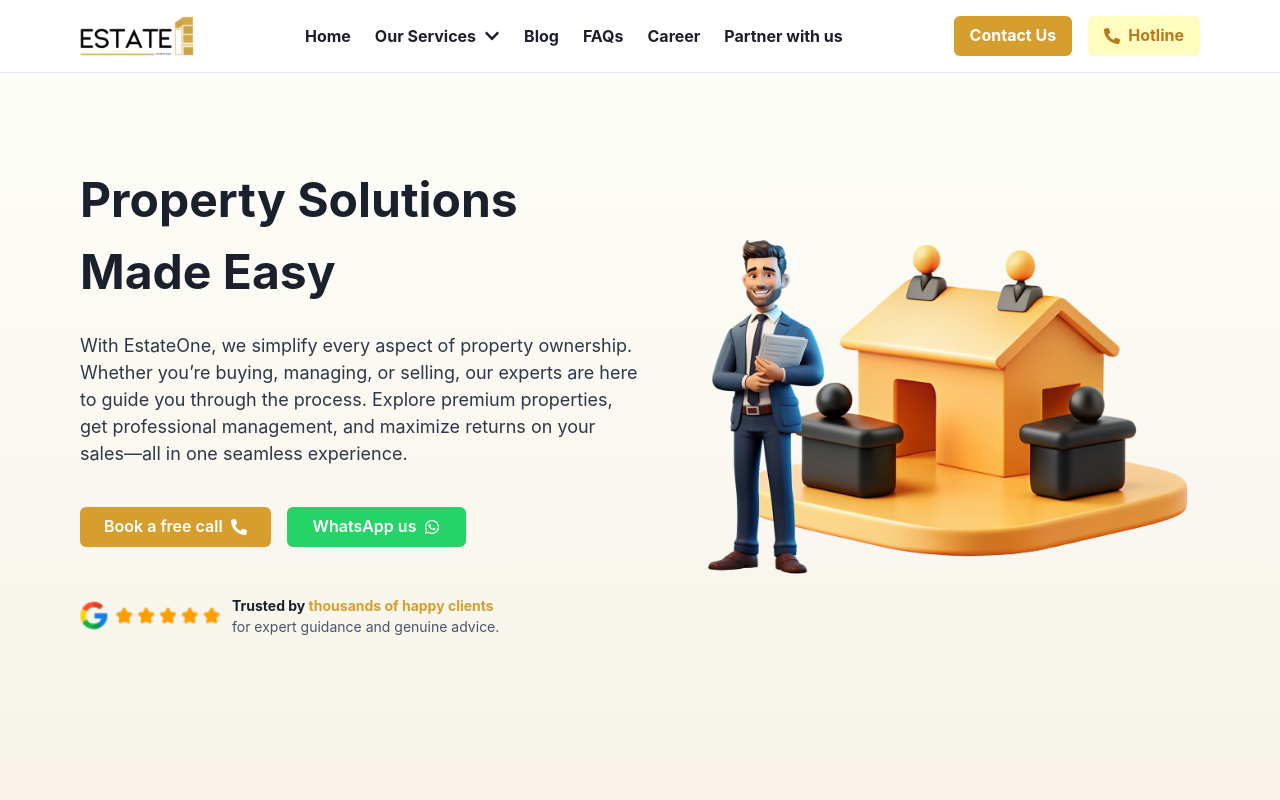
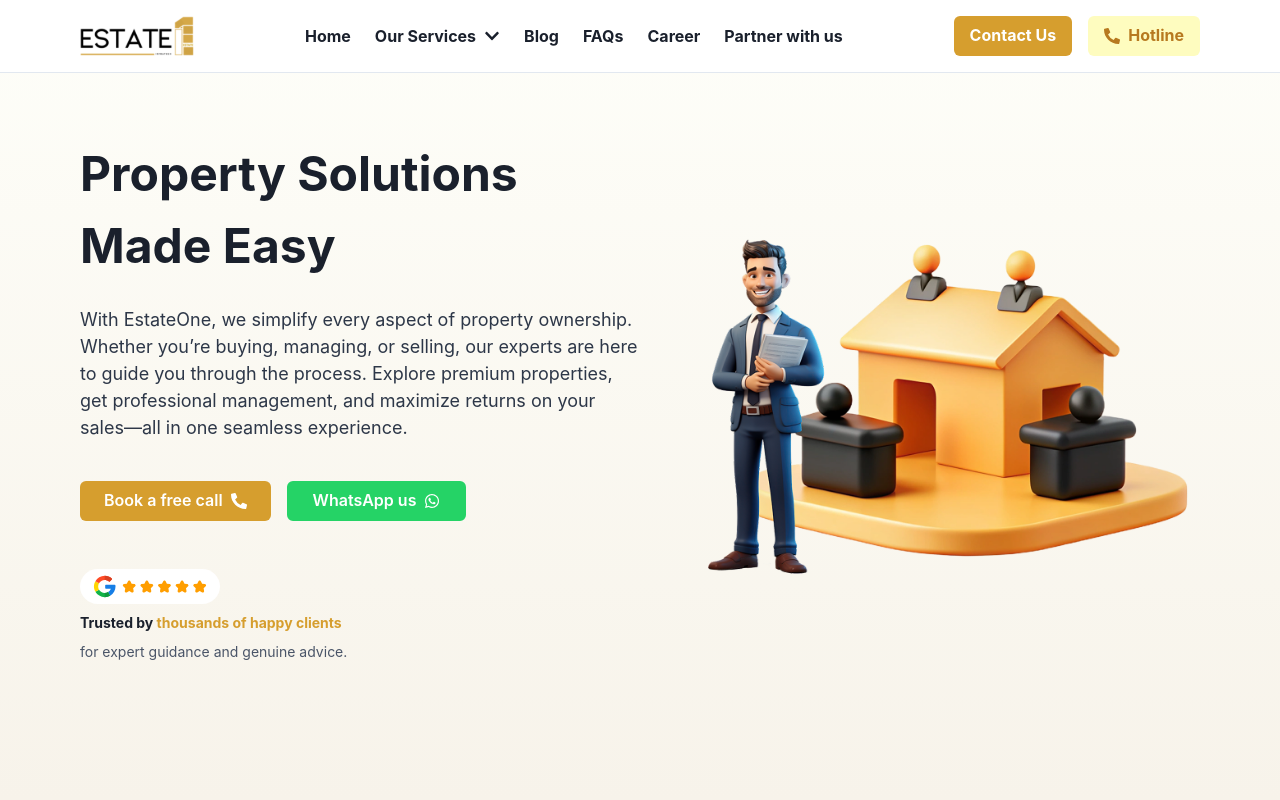
Before and after one commit to Ahsan-26/estate-frontend, a React (Create React App) app: page / in a window 1280 px wide. Shown: the top 800 px of the page. Built offline with nearby package versions, Linux system fonts and the light colour scheme.

Commit message:
Google-revies fixed

```diff
--- a/src/components/Home/HeroSection.js
+++ b/src/components/Home/HeroSection.js
@@ -1,5 +1,5 @@
 import React from "react";
-import { Box, Text, Image, VStack, HStack, Flex, Stack } from "@chakra-ui/react";
+import { Box, Text, Image, VStack, Flex, Stack } from "@chakra-ui/react";
 import { Swiper, SwiperSlide } from "swiper/react";
 import { Autoplay} from "swiper/modules"; // ✅ Using EffectFade for smooth transition
 import "swiper/css";
@@ -62,17 +62,15 @@
           </Stack>
 
           {/* Google Rating & Trust Statement */}
-          <HStack mt={6} spacing={3} justify={{ base: "center", md: "start" }}>
-            <Image src="/images/google_rating.png" alt="Google Rating" w={{ base: "90px", md: "120px", lg: "140px" }} />
-            <VStack align="start" spacing={0}>
-              <Text fontSize="sm" fontWeight="bold" textAlign={{ base: "center", md: "left" }}>
-                Trusted by <Text as="span" color="yellow.500">thousands of happy clients</Text>
-              </Text>
-              <Text fontSize="sm" color="gray.600">
-                for expert guidance and genuine advice.
-              </Text>
+          <VStack mt={6} spacing={2} align="start">
+          <Image src="/images/google_rating.svg" alt="Google Rating" w={{ base: "90px", md: "120px", lg: "140px" }} />
+            <Text fontSize="sm" fontWeight="bold" textAlign="center">
+              Trusted by <Text as="span" color="yellow.500">thousands of happy clients</Text>
+            </Text>
+            <Text fontSize="sm" color="gray.600" textAlign="center">
+              for expert guidance and genuine advice.
+            </Text>
             </VStack>
-          </HStack>
         </VStack>
 
         {/* Right Section - Image Slider with Smooth Zoom + Fade Animation */}
```
Also changed, not shown: public/images/google_rating.png (deleted), public/images/google_rating.svg (added).
